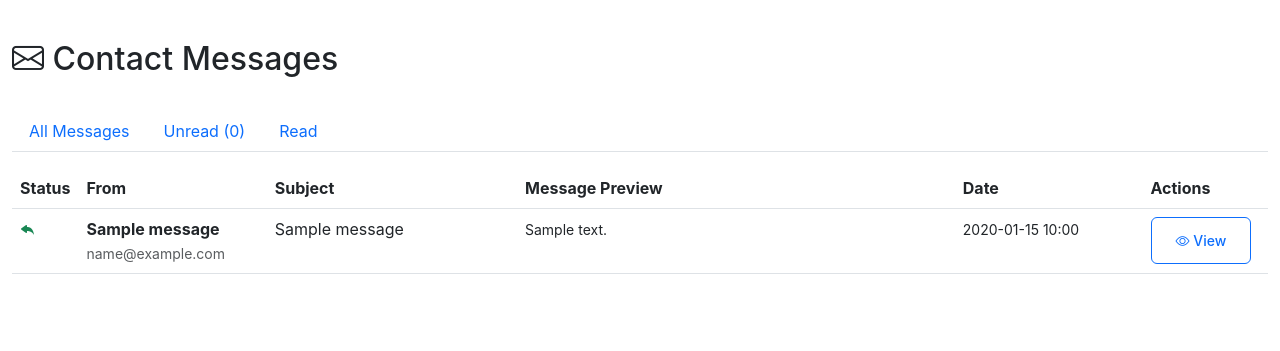
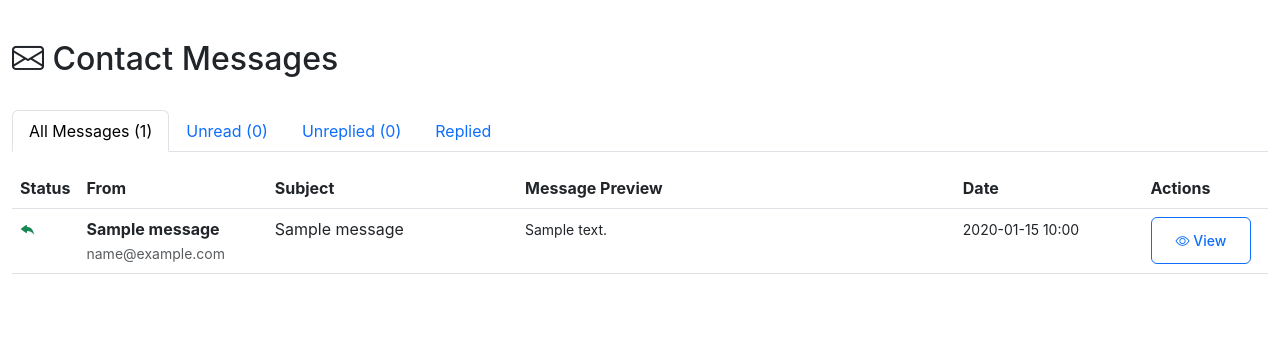
Before and after one commit to AlisonOoi123/DialSmart, a Flask app: page /admin/messages in a window 1280 px wide. Shown: the part 80-431 px from the top of the page. Run offline with Flask 3, Linux system fonts and the light colour scheme; a user stored in the database is signed in; tables that the repository leaves empty hold one stand-in row (values such as "Sample post").

Commit message:
Add files via upload

```diff
--- a/app/templates/admin/messages.html
+++ b/app/templates/admin/messages.html
@@ -16,21 +16,27 @@
 <!-- Filter Tabs -->
 <ul class="nav nav-tabs mb-3">
     <li class="nav-item">
-        <a class="nav-link {% if status_filter == 'all' %}active{% endif %}"
+        <a class="nav-link {% if status == 'all' %}active{% endif %}"
            href="{{ url_for('admin.messages', status='all') }}">
-            All Messages
+            All Messages ({{ total_count }})
         </a>
     </li>
     <li class="nav-item">
-        <a class="nav-link {% if status_filter == 'unread' %}active{% endif %}"
+        <a class="nav-link {% if status == 'unread' %}active{% endif %}"
            href="{{ url_for('admin.messages', status='unread') }}">
             Unread ({{ unread_count }})
         </a>
     </li>
     <li class="nav-item">
-        <a class="nav-link {% if status_filter == 'read' %}active{% endif %}"
-           href="{{ url_for('admin.messages', status='read') }}">
-            Read
+        <a class="nav-link {% if status == 'unreplied' %}active{% endif %}"
+           href="{{ url_for('admin.messages', status='unreplied') }}">
+            Unreplied ({{ unreplied_count }})
+        </a>
+    </li>
+    <li class="nav-item">
+        <a class="nav-link {% if status == 'replied' %}active{% endif %}"
+           href="{{ url_for('admin.messages', status='replied') }}">
+            Replied
         </a>
     </li>
 </ul>
@@ -73,7 +79,7 @@
                     <small>{{ msg.created_at|local_time('%Y-%m-%d %H:%M') }}</small>
                 </td>
                 <td>
-                    <a href="{{ url_for('admin.view_message', message_id=msg.id) }}"
+                    <a href="{{ url_for('admin.message_details', message_id=msg.id) }}"
                        class="btn btn-sm btn-outline-primary">
                         <i class="bi bi-eye"></i> View
                     </a>
@@ -90,21 +96,21 @@
     <ul class="pagination justify-content-center">
         {% if messages.has_prev %}
         <li class="page-item">
-            <a class="page-link" href="{{ url_for('admin.messages', page=messages.prev_num, status=status_filter) }}">Previous</a>
+            <a class="page-link" href="{{ url_for('admin.messages', page=messages.prev_num, status=status) }}">Previous</a>
         </li>
         {% endif %}
 
         {% for page_num in messages.iter_pages() %}
         {% if page_num %}
         <li class="page-item {% if page_num == messages.page %}active{% endif %}">
-            <a class="page-link" href="{{ url_for('admin.messages', page=page_num, status=status_filter) }}">{{ page_num }}</a>
+            <a class="page-link" href="{{ url_for('admin.messages', page=page_num, status=status) }}">{{ page_num }}</a>
         </li>
         {% endif %}
         {% endfor %}
 
         {% if messages.has_next %}
         <li class="page-item">
-            <a class="page-link" href="{{ url_for('admin.messages', page=messages.next_num, status=status_filter) }}">Next</a>
+            <a class="page-link" href="{{ url_for('admin.messages', page=messages.next_num, status=status) }}">Next</a>
         </li>
         {% endif %}
     </ul>
```
Also changed, not shown: app/templates/admin/dashboard.html (+7 -1 lines), app/templates/admin/message_detail.html (+23 -13 lines).
